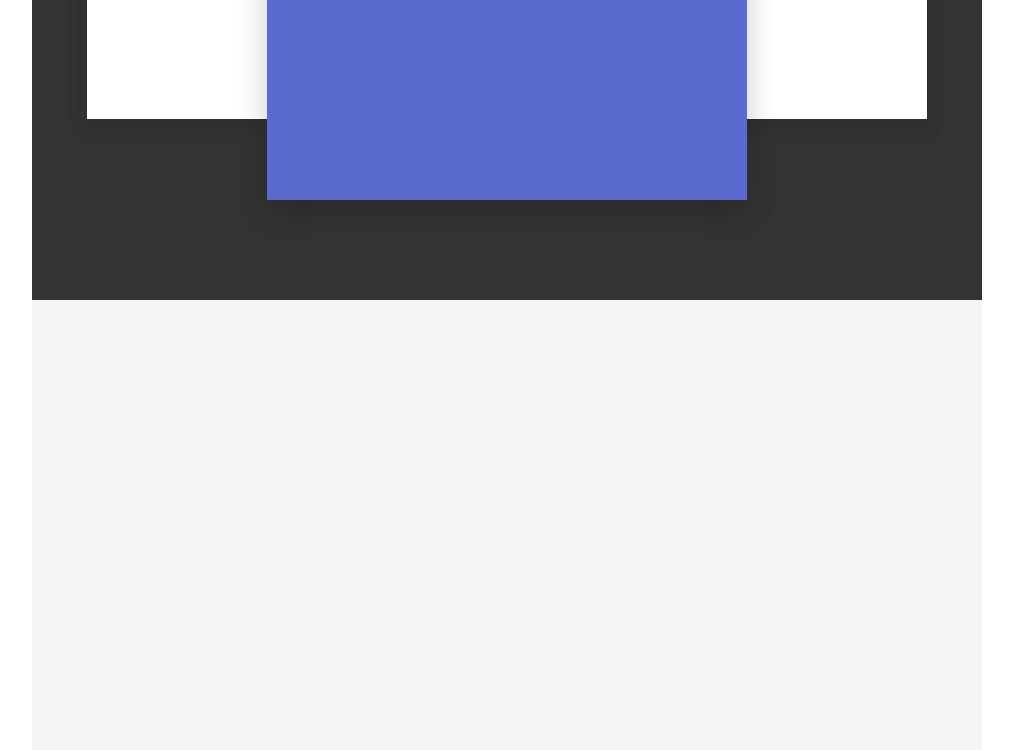
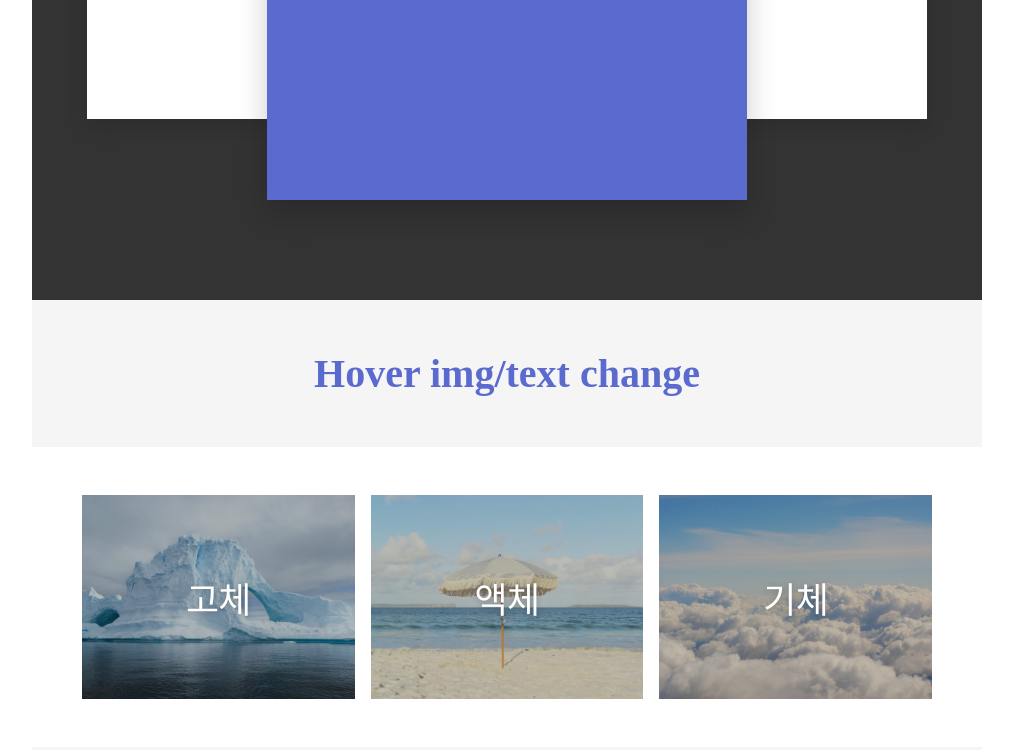
Before and after one commit to chamdduni/code-ex, a plain HTML site: page practice_MO.html in a window 1280 px wide. Shown: the part 3968-4718 px from the top of the page, without its empty margins (133-1146 px from the left). Drawn offline with nearby package versions, Linux system fonts and the light colour scheme; a web font is replaced by a local one.

Commit message:
Add files via upload

```diff
--- a/practice_MO.html
+++ b/practice_MO.html
@@ -200,6 +200,102 @@ background: url("ex_img/MO_slide_bg.jpg") center center / cover no-repeat;
   transform: translate(-50%, -50%) translateX(70%);
 }
 
+
+/* ================= Hover img/text change ================= */
+
+.catewrap {width: 950px; background-color: #fff;}
+.cate {
+  max-width: 850px; height: 300px;
+  box-sizing: border-box;
+  margin: 0 auto;
+  display: grid; align-items: center; justify-content: center;
+  grid-template-columns: repeat(3, 1fr); /* 동일한 너비의 열 3개 생성 */
+  gap: 16px;
+}
+
+/* 카드 */
+.cate a {
+  position: relative;
+  display: block;
+  aspect-ratio: 1/0.75;  /* 카드 가로세로 비율 설정 5:3비율 */
+  overflow: hidden;
+  color: #fff;
+  text-decoration: none;
+}
+
+/* 이미지 */
+.cate img[src=''] {display: none;}  /* 이미지의 src가 비어 있으면 이미지를 숨김 */
+.cate img {
+  position: absolute;
+  inset: 0; /* 상하좌우를 모두 0으로 설정 */
+  width: 100%; height: 100%;
+  object-fit: cover;
+  display: block;
+  transition: transform .5s ease;
+}
+
+/* 이미지 오버레이 */
+.cate a::after {
+  content: ""; /* 가상요소 생성성 */
+  position: absolute;
+  inset: 0;
+  background: rgba(0,0,0,.25);
+  transition: background .3s ease;
+}
+
+/* 텍스트 */
+.cate span {
+  position: absolute;
+  inset: 0;
+  z-index: 1; /* 이미지와 오버레이보다 위에 표시 */
+  display: flex;
+  align-items: center;
+  justify-content: center;
+  font-weight: 500;
+  font-size: 36px;
+  letter-spacing: -.02em;
+  text-shadow: 0 1px 6px rgba(0,0,0,.25);
+}
+
+/* 텍스트 전환 */
+.cate .t, .cate .v {
+  transition: opacity .25s ease, transform .25s ease;
+}
+.cate .v {
+  opacity: 0;
+  transform: translateY(8px);
+}
+
+/* Hover 효과 */
+.cate a:hover::after, .cate a:focus-visible::after {
+  background: rgba(0,0,0,.5);
+}
+.cate a:hover img, .cate a:focus-visible img {
+  transform: scale(1.06);
+}
+.cate a:hover .t, .cate a:focus-visible .t {
+  opacity: 0;
+  transform: translateY(-8px);
+}
+.cate a:hover .v, .cate a:focus-visible .v {
+  opacity: 1;
+  transform: none;
+}
+
+/* 키보드 접근성 */
+.cate a:focus-visible {
+  outline: 3px solid #fff;
+  outline-offset: -3px;
+}
+
+/* 모션 최소화 설정 */
+@media (prefers-reduced-motion: reduce) {
+  .cate *,
+  .cate a::after {
+    transition: none !important;
+  }
+}
+
 </style>
 
 </head>
@@ -297,6 +393,31 @@ background: url("ex_img/MO_slide_bg.jpg") center center / cover no-repeat;
 </div>
 
 
+
+
+<p>Hover img/text change</p>
+<!-- ======== 이미지/글씨 체인지 ======== -->
+<div class="catewrap">
+<nav class="cate">
+	<a href="#">
+		<img src="ex_img/ice_img.jpg" loading="lazy">
+		<span class="t">고체</span>
+		<span class="v" aria-hidden="true">얼음</span>
+	</a>
+	<a href="#">
+		<img src="ex_img/water_img.jpg" loading="lazy">
+		<span class="t">액체</span>
+		<span class="v" aria-hidden="true">물</span>
+	</a>
+	<a href="#">
+		<img src="ex_img/cloud_img.jpg" loading="lazy">
+		<span class="t">기체</span>
+		<span class="v" aria-hidden="true">구름</span>
+	</a>
+</nav>
+</div>
+
+
 <!-- ================= 프로모션 페이지 끝 ================= -->
 </div>
 
```
Also changed, not shown: practice_PC.html (+126 -4 lines), ex_img/cloud_img.jpg (added), ex_img/ice_img.jpg (added), ex_img/water_img.jpg (added).
